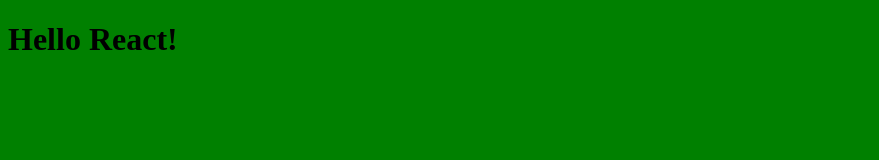
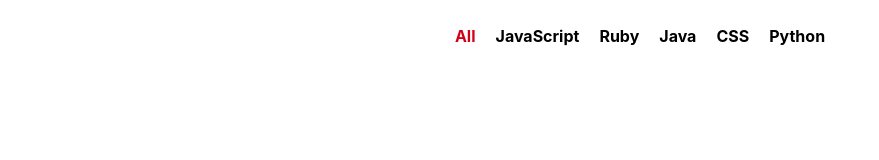
Before and after one commit to pranaykumar389/react-github-battle, a React app: page / in a window 1280 px wide. Shown: the whole page, without its empty margins (0-879 px from the left). Built offline with nearby package versions, Linux system fonts and the light colour scheme.

Commit message:
created popular cmp and rendering the UI.

```diff
--- /dev/null
+++ b/app/components/App.js
@@ -0,0 +1,12 @@
+import React, { Component } from 'react';
+import Popular from './Popular';
+
+export default class App extends React.Component {
+    render() {
+        return (
+            <div className="container">
+                <Popular />
+            </div>
+        );
+    }
+}
--- /dev/null
+++ b/app/components/Popular.js
@@ -0,0 +1,40 @@
+import React, { Component } from 'react'
+
+export default class Popular extends Component {
+    constructor(props) {
+        super(props);
+        this.state = {
+            activeTab : 'All'
+        };
+
+        this.updateLanguage = this.updateLanguage.bind(this);
+    }
+
+    updateLanguage(language) {
+        this.setState(() => {
+            return {
+                activeTab: language
+            }
+        });
+    }
+
+    render() {
+      const languages = ['All', 'JavaScript', 'Ruby', 'Java', 'CSS', 'Python'];
+      return (
+        <ul className="languages">
+            {
+                languages.map(language => {
+                    return (
+                        <li onClick={this.updateLanguage.bind(null, language)}
+                            key={language}
+                            style={language === this.state.activeTab ? { color: '#d0021b' } : null}
+                        >
+                            {language}
+                        </li>
+                    )}
+                )
+            }
+        </ul>
+      );
+    }
+}
--- a/app/index.css
+++ b/app/index.css
@@ -1,3 +1,26 @@
 body {
-    background: green;
+    font-family: -apple-system, -apple-system, BlinkMacSystemFont, 'Segoe UI', Roboto, Oxygen, Ubuntu, Cantarell, 'Open Sans', 'Helvetica Neue', sans-serif;
 }
+
+.container {
+    max-width: 1200px;
+    margin: 0 auto;
+}
+
+ul {
+    padding: 0;
+}
+
+li {
+    list-style-type: none;
+}
+
+.languages {
+    display: flex;
+    justify-content: center;
+}
+.languages li {
+    margin: 10px;
+    font-weight: bold;
+    cursor: pointer;
+}
--- a/app/index.js
+++ b/app/index.js
@@ -1,14 +1,7 @@
 import React, { Component } from 'react';
 import ReactDOM from 'react-dom';
 import './index.css';
-
-class App extends React.Component {
-    render() {
-        return (
-            <h1>Hello React!</h1>
-        );
-    }
-}
+import App from './components/App';
 
 ReactDOM.render(
     <App />,
```
